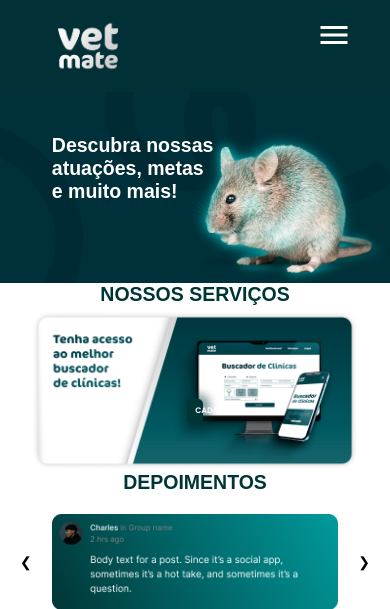
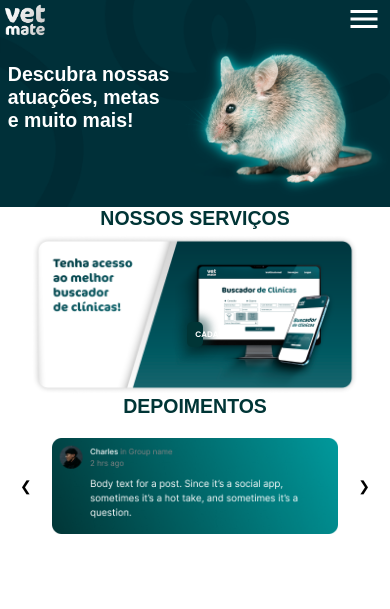
Before and after one commit to vlipe/VetMate, a PHP site: page /html/servicos.html in a window 390 px wide. Shown: the top 609 px of the page. Run offline with PHP 8.4, Linux system fonts and the light colour scheme; some libraries are stand-ins or nearby versions; some web fonts are replaced.

Commit message:
alterando imagem de fundo por img, transparencia no menu e ajustando  minimamente a responsividade

```diff
--- a/VetMate/css/servicos.css
+++ b/VetMate/css/servicos.css
@@ -1,8 +1,10 @@
 header {
-    background-color: #013037;
-    box-shadow: 0px 2px 10px #012324;
-    margin: 0 auto;
-  }
+    background-color: #00353600;
+    margin-bottom: -10vw;
+    position: relative;
+    z-index: 1001;
+}
+
 
 .nav-bar {
     display: flex;
@@ -12,7 +14,8 @@ header {
 
 .logo {
     display: flex;
-    align-items: center;
+    align-items: flex-start;
+    justify-content: flex-start;
 }
 
 .logo img {
@@ -99,7 +104,7 @@ header {
 @media screen and (max-width: 768px) {
 
     .logo{
-        padding-left: 8%;
+        padding-left: 1%;
     }
 
     .nav-bar {
@@ -170,19 +175,17 @@ align-items: center;
 }
 
 .container{
-    background-image: url(../imagens/banner-6.png);
-background-size: cover;
-background-repeat: no-repeat;
-background-position: center;
-height: 49vw;
+    display: grid;
+    width: 100%;
+}
+
+.container img{
 width: 100%;
 margin: 0 auto;
 box-shadow: 0 0 1em 0.em rgb(113, 100, 100);
-justify-content: center;
 display: flex;
-flex-direction: column;
-align-items: center;
-position: relative;
+grid-area: 1/1;
+grid-template-columns: column;
 }
 
 
@@ -193,13 +196,10 @@ position: relative;
     font-weight: 600;
     font-size: 4vw;
     display: flex;
+    grid-area: 1/1;
     align-items: center;
-    justify-content: center;
-    padding: 0;
-    position: absolute;
-    left: 25%;
-    top: 40%;
-    transform: translate(-50%, -50%);
+    justify-content: flex-start;
+    padding-bottom: 10%;
 }
 
 
@@ -955,15 +973,24 @@ box-shadow: 0px 0px 30px rgba(0, 97, 99, 0.50);
 
 
     .nav-bar {
-        padding: 1rem 2rem; /* Diminui o padding da navbar em telas pequenas */
+        padding: 0rem 0.1rem; /* Diminui o padding da navbar em telas pequenas */
     }
 
     .logo img {
-        width: 60px; /* Ajusta o tamanho do logo */
+        width: 40px; /* Ajusta o tamanho do logo */
     }
 
     .container h1 {
-        font-size: 5vw; /* Maior flexibilidade no texto principal */
+        font-size: 5vw; /* Ajusta o tamanho da fonte no banner */
+        padding-right: 21%;
+        padding-top: 10%;
+    }
+
+    header {
+        background-color: #00353600;
+        margin-bottom: -14.5vw;
+        position: relative;
+        z-index: 1001;
     }
 
 
@@ -995,11 +1022,27 @@ box-shadow: 0px 0px 30px rgba(0, 97, 99, 0.50);
 
 
 /* Ajuste o tamanho das caixas de comentários para telas menores */
-@media screen and (max-width: 768px) {
+@media (min-width:481px) and (max-width: 768px) {
+
+    .nav-bar {
+        padding: 0rem 1rem; /* Diminui o padding da navbar em telas pequenas */
+    }
+
+    .logo img {
+        width: 50px; /* Ajusta o tamanho do logo */
+    }
 
     .container h1 {
         font-size: 5vw; /* Ajusta o tamanho da fonte no banner */
-        left: 34%;
+        padding-right:16.5%;
+        padding-top: 10%;
+    }
+
+    header {
+        background-color: #00353600;
+        margin-bottom: -10.5vw;
+        position: relative;
+        z-index: 1001;
     }
 
 
--- a/VetMate/html/servicos.html
+++ b/VetMate/html/servicos.html
@@ -56,6 +56,7 @@
     <main>
 
         <div class="container">
+            <img src="../imagens/banner-6.png" alt="">
             <h1>Descubra nossas <br>atuações, metas<br>e muito mais!</h1>
             </div>
 
```
Also changed, not shown: other parts of VetMate/css/servicos.css (+28 -8 lines).
